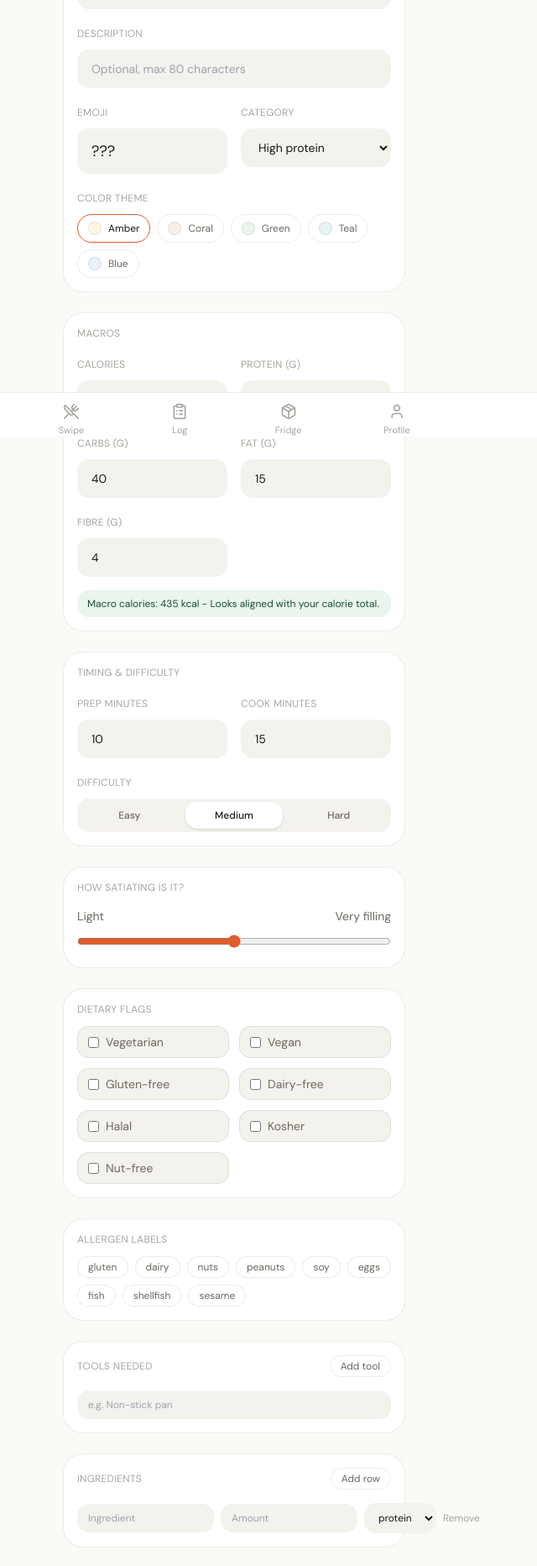
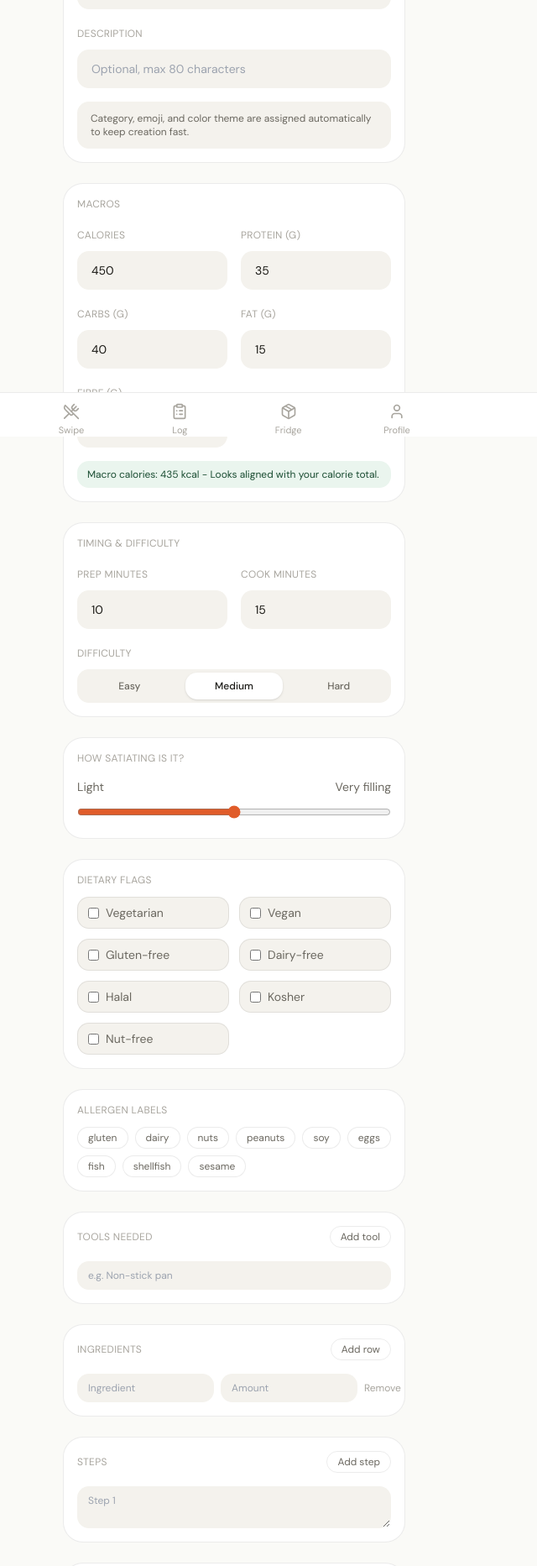
Before and after one commit to thomasamara99-collab/Fridge-to-Fork, a Next.js app: page /meals/add in a window 1280 px wide. Shown: the part 280-2145 px from the top of the page at 84% size, without its empty margins (361-1001 px from the left). Built offline with nearby package versions, Linux system fonts and the light colour scheme.

Commit message:
quick add feature

```diff
--- a/app/(app)/meals/add/page.tsx
+++ b/app/(app)/meals/add/page.tsx
@@ -7,33 +7,6 @@ import { zodResolver } from "@hookform/resolvers/zod";
 import { z } from "zod";
 
 import PhotoUpload from "../../../../components/meal/PhotoUpload";
-
-const categoryOptions = [
-  { value: "breakfast", label: "Breakfast" },
-  { value: "protein", label: "High protein" },
-  { value: "veggie", label: "Vegetarian" },
-  { value: "carbs", label: "Carb focused" },
-  { value: "light", label: "Light" },
-  { value: "snack", label: "Snack" },
-] as const;
-
-const colorOptions = [
-  { value: "amber", label: "Amber", swatch: "bg-yellow-light" },
-  { value: "coral", label: "Coral", swatch: "bg-accent-light" },
-  { value: "green", label: "Green", swatch: "bg-green-light" },
-  { value: "teal", label: "Teal", swatch: "bg-[#E6F5F4]" },
-  { value: "blue", label: "Blue", swatch: "bg-[#EAF1FB]" },
-] as const;
-
-const ingredientCategories = [
-  "protein",
-  "veg",
-  "carb",
-  "dairy",
-  "pantry",
-  "fruit",
-  "other",
-] as const;
 
 const tagOptions = [
   "budget",
@@ -63,22 +36,11 @@ const allergenOptions = [
 const ingredientSchema = z.object({
   name: z.string().min(1, "Required"),
   amount: z.string().min(1, "Required"),
-  category: z.string().min(1, "Required"),
 });
 
 const schema = z.object({
   name: z.string().min(1, "Required"),
   description: z.string().max(80, "Max 80 characters").optional(),
-  emoji: z.string().min(1, "Required").max(4),
-  category: z.enum([
-    "breakfast",
-    "protein",
-    "veggie",
-    "carbs",
-    "light",
-    "snack",
-  ]),
-  colorTheme: z.enum(["amber", "coral", "green", "teal", "blue"]),
   calories: z.number().min(50, "Minimum 50 kcal"),
   protein: z.number().min(0),
   carbs: z.number().min(0),
@@ -104,6 +66,34 @@ const schema = z.object({
 
 type FormValues = z.infer<typeof schema>;
 
+type MealCategory = "breakfast" | "protein" | "veggie" | "carbs" | "light" | "snack";
+type MealTheme = "amber" | "coral" | "green" | "teal" | "blue";
+
+const deriveCategory = (tags: string[]): MealCategory => {
+  if (tags.includes("breakfast")) return "breakfast";
+  if (tags.includes("vegetarian") || tags.includes("vegan")) return "veggie";
+  if (tags.includes("high protein")) return "protein";
+  if (tags.includes("pre-workout")) return "carbs";
+  return "light";
+};
+
+const deriveTheme = (category: MealCategory): MealTheme => {
+  switch (category) {
+    case "breakfast":
+      return "amber";
+    case "protein":
+      return "coral";
+    case "veggie":
+      return "green";
+    case "carbs":
+      return "teal";
+    case "snack":
+      return "blue";
+    default:
+      return "amber";
+  }
+};
+
 export default function AddMealPage() {
   const router = useRouter();
   const [submitError, setSubmitError] = useState<string | null>(null);
@@ -123,9 +113,6 @@ export default function AddMealPage() {
     defaultValues: {
       name: "",
       description: "",
-      emoji: "???",
-      category: "protein",
-      colorTheme: "amber",
       calories: 450,
       protein: 35,
       carbs: 40,
@@ -136,7 +123,7 @@ export default function AddMealPage() {
       cookMinutes: 15,
       difficulty: 2,
       tags: [],
-      ingredients: [{ name: "", amount: "", category: "protein" }],
+      ingredients: [{ name: "", amount: "" }],
       steps: [{ value: "" }],
       tools: [{ value: "" }],
       allergens: [],
@@ -171,7 +158,6 @@ export default function AddMealPage() {
   const selectedTags = watch("tags");
   const selectedAllergens = watch("allergens");
   const selectedDifficulty = watch("difficulty");
-  const selectedTheme = watch("colorTheme");
   const calories = watch("calories") ?? 0;
   const protein = watch("protein") ?? 0;
   const carbs = watch("carbs") ?? 0;
@@ -235,9 +221,12 @@ export default function AddMealPage() {
     const formData = new FormData();
     formData.append("name", data.name);
     if (data.description) formData.append("description", data.description);
-    formData.append("emoji", data.emoji);
-    formData.append("category", data.category);
-    formData.append("colorTheme", data.colorTheme);
+    const inferredCategory = deriveCategory(data.tags);
+    const inferredTheme = deriveTheme(inferredCategory);
+
+    formData.append("emoji", "🍽️");
+    formData.append("category", inferredCategory);
+    formData.append("colorTheme", inferredTheme);
     formData.append("calories", String(data.calories));
     formData.append("protein", String(data.protein));
     formData.append("carbs", String(data.carbs));
@@ -337,59 +326,9 @@ export default function AddMealPage() {
               ) : null}
             </label>
 
-            <div className="grid grid-cols-2 gap-4">
-              <label className="block">
-                <span className="text-xs uppercase tracking-wide text-text-tertiary">
-                  Emoji
-                </span>
-                <input
-                  {...register("emoji")}
-                  className="mt-2 w-full rounded-md border border-transparent bg-surface-2 px-4 py-3 text-lg text-text-primary outline-none focus:border-accent focus:bg-white"
-                />
-              </label>
-              <label className="block">
-                <span className="text-xs uppercase tracking-wide text-text-tertiary">
-                  Category
-                </span>
-                <select
-                  {...register("category")}
-                  className="mt-2 w-full rounded-md border border-transparent bg-surface-2 px-4 py-3 text-sm text-text-primary outline-none focus:border-accent focus:bg-white"
-                >
-                  {categoryOptions.map((option) => (
-                    <option key={option.value} value={option.value}>
-                      {option.label}
-                    </option>
-                  ))}
-                </select>
-              </label>
-            </div>
-
-            <div>
-              <span className="text-xs uppercase tracking-wide text-text-tertiary">
-                Color theme
-              </span>
-              <div className="mt-2 flex flex-wrap gap-2">
-                {colorOptions.map((option) => {
-                  const active = selectedTheme === option.value;
-                  return (
-                    <button
-                      key={option.value}
-                      type="button"
-                      onClick={() => setValue("colorTheme", option.value)}
-                      className={`flex items-center gap-2 rounded-full border px-3 py-2 text-xs ${
-                        active
-                          ? "border-accent text-text-primary"
-                          : "border-border text-text-secondary"
-                      }`}
-                    >
-                      <span
-                        className={`h-4 w-4 rounded-full border border-border ${option.swatch}`}
-                      />
-                      {option.label}
-                    </button>
-                  );
-                })}
-              </div>
+            <div className="rounded-md bg-surface-2 px-4 py-3 text-xs text-text-secondary">
+              Category, emoji, and color theme are assigned automatically to keep
+              creation fast.
             </div>
           </div>
         </section>
@@ -646,9 +585,7 @@ export default function AddMealPage() {
             </p>
             <button
               type="button"
-              onClick={() =>
-                appendIngredient({ name: "", amount: "", category: "other" })
-              }
+              onClick={() => appendIngredient({ name: "", amount: "" })}
               className="rounded-full border border-border px-3 py-1 text-xs text-text-secondary"
             >
               Add row
@@ -656,10 +593,7 @@ export default function AddMealPage() {
           </div>
           <div className="mt-4 space-y-3">
             {ingredientFields.map((field, index) => (
-              <div
-                key={field.id}
-                className="grid grid-cols-[1.2fr_1fr_0.9fr_auto] items-center gap-2"
-              >
+              <div key={field.id} className="grid grid-cols-[1.2fr_1fr_auto] items-center gap-2">
                 <input
                   {...register(`ingredients.${index}.name`)}
                   placeholder="Ingredient"
@@ -670,16 +604,6 @@ export default function AddMealPage() {
                   placeholder="Amount"
                   className="rounded-md border border-transparent bg-surface-2 px-3 py-2 text-xs text-text-primary outline-none focus:border-accent focus:bg-white"
                 />
-                <select
-                  {...register(`ingredients.${index}.category`)}
-                  className="rounded-md border border-transparent bg-surface-2 px-3 py-2 text-xs text-text-primary outline-none focus:border-accent focus:bg-white"
-                >
-                  {ingredientCategories.map((category) => (
-                    <option key={category} value={category}>
-                      {category}
-                    </option>
-                  ))}
-                </select>
                 <button
                   type="button"
                   onClick={() => removeIngredient(index)}
--- a/app/api/meals/add/route.ts
+++ b/app/api/meals/add/route.ts
@@ -20,16 +20,15 @@ const parseNumber = (value: FormDataEntryValue | null) => {
 const mealSchema = z.object({
   name: z.string().min(1).max(80),
   description: z.string().max(120).optional(),
-  emoji: z.string().min(1).max(4),
-  category: z.enum([
-    "breakfast",
-    "protein",
-    "veggie",
-    "carbs",
-    "light",
-    "snack",
-  ]),
-  colorTheme: z.enum(["amber", "coral", "green", "teal", "blue"]),
+  emoji: z.string().min(1).max(4).optional().default("🍽️"),
+  category: z
+    .enum(["breakfast", "protein", "veggie", "carbs", "light", "snack"])
+    .optional()
+    .default("light"),
+  colorTheme: z
+    .enum(["amber", "coral", "green", "teal", "blue"])
+    .optional()
+    .default("amber"),
   calories: z.number().int().min(50),
   protein: z.number().int().min(0),
   carbs: z.number().int().min(0),
@@ -44,7 +43,7 @@ const mealSchema = z.object({
     z.object({
       name: z.string(),
       amount: z.string(),
-      category: z.string(),
+      category: z.string().optional().default("other"),
     }),
   ),
   steps: z.array(z.string()),
@@ -71,9 +70,9 @@ export async function POST(request: Request) {
   const parsed = mealSchema.safeParse({
     name: formData.get("name"),
     description: formData.get("description") ?? undefined,
-    emoji: formData.get("emoji") ?? "🍽️",
-    category: formData.get("category"),
-    colorTheme: formData.get("colorTheme"),
+    emoji: formData.get("emoji") ?? undefined,
+    category: formData.get("category") ?? undefined,
+    colorTheme: formData.get("colorTheme") ?? undefined,
     calories: parseNumber(formData.get("calories")),
     protein: parseNumber(formData.get("protein")),
     carbs: parseNumber(formData.get("carbs")),
@@ -101,6 +100,11 @@ export async function POST(request: Request) {
     return NextResponse.json({ error: "Invalid meal data." }, { status: 400 });
   }
 
+  const normalizedIngredients = parsed.data.ingredients.map((item) => ({
+    ...item,
+    category: item.category ?? "other",
+  }));
+
   const meal = await prisma.meal.create({
     data: {
       name: parsed.data.name,
@@ -119,7 +123,7 @@ export async function POST(request: Request) {
       cookMinutes: parsed.data.cookMinutes,
       difficulty: parsed.data.difficulty,
       tags: JSON.stringify(parsed.data.tags),
-      ingredients: JSON.stringify(parsed.data.ingredients),
+      ingredients: JSON.stringify(normalizedIngredients),
       steps: JSON.stringify(parsed.data.steps),
       tools: JSON.stringify(parsed.data.tools),
       allergens: JSON.stringify(parsed.data.allergens),
```
Also changed, not shown: app/(app)/log/page.tsx (+153 -0 lines).
